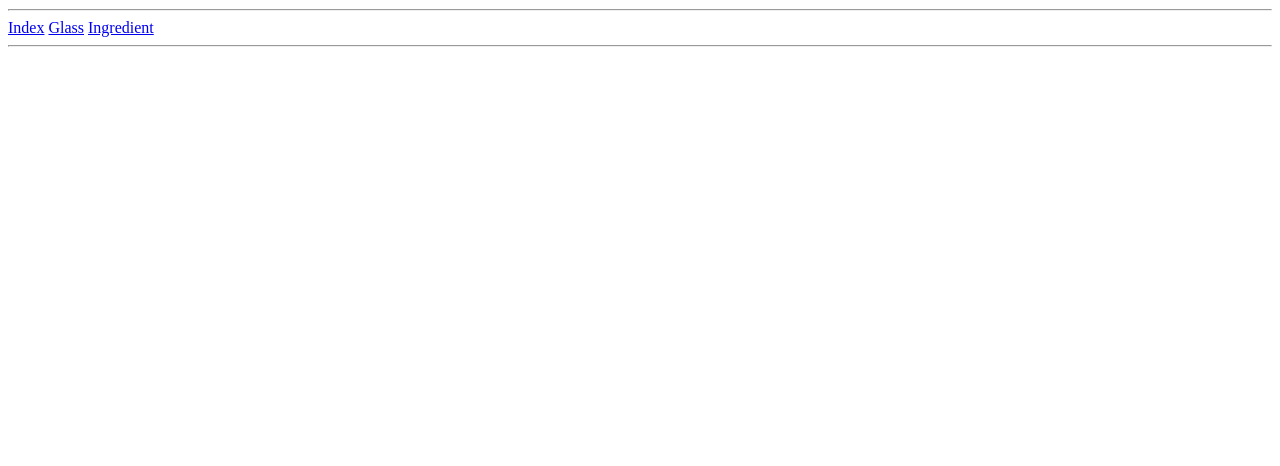
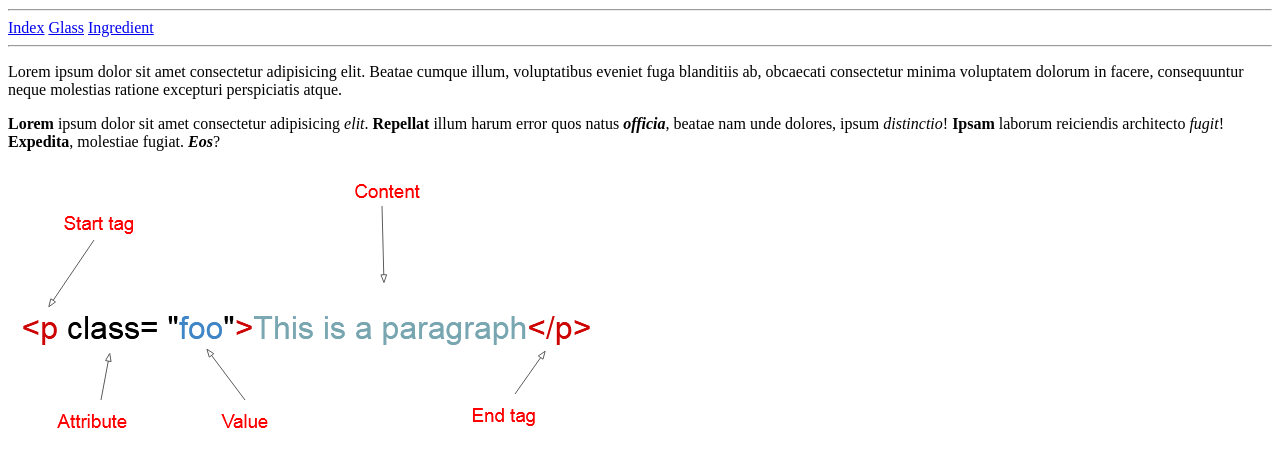
Before and after one commit to denverden/skillup, a plain HTML site: page task-1/page/cocktail.html in a window 1280 px wide. Shown: the part 156-622 px from the top of the page. Drawn offline with Linux system fonts and the light colour scheme.

Commit message:
feat: added content to cocktail.html file

```diff
--- a/task-1/page/cocktail.html
+++ b/task-1/page/cocktail.html
@@ -13,5 +13,8 @@
   <a href="./glass.html" title="">Glass</a>
   <a href="./ingredient.html" title="Ingredient">Ingredient</a>
   <hr>
+  <p>Lorem ipsum dolor sit amet consectetur adipisicing elit. Beatae cumque illum, voluptatibus eveniet fuga blanditiis ab, obcaecati consectetur minima voluptatem dolorum in facere, consequuntur neque molestias ratione excepturi perspiciatis atque.</p>
+  <p><b>Lorem</b> ipsum dolor sit amet consectetur adipisicing <i>elit</i>. <b>Repellat</b> illum harum error quos natus <b><i>officia</i></b>, beatae nam unde dolores, ipsum <i>distinctio</i>! <b>Ipsam</b> laborum reiciendis architecto <i>fugit</i>! <b>Expedita</b>, molestiae fugiat. <b><i>Eos</i></b>?</p>
+  <img src="../img/paragraph.png" alt="paragraph">
 </body>
 </html>
```
Also changed, not shown: task-1/img/paragraph.png (added).
